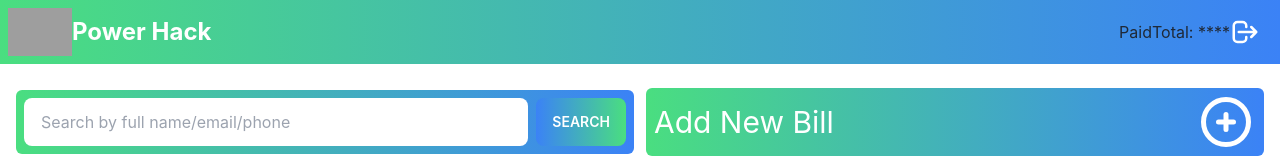
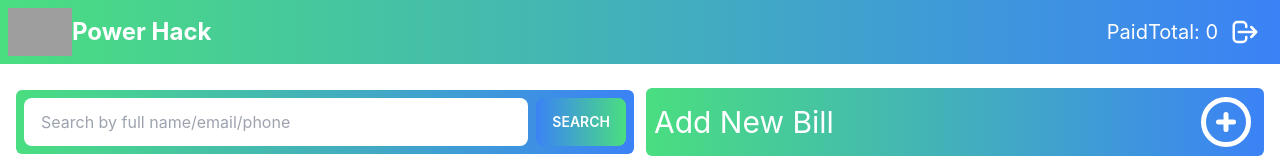
Before and after one commit to mahbubh0ssain/power-hack-client, a React (Create React App) app: page / in a window 1280 px wide. Shown: the top 160 px of the page. Built offline with nearby package versions, Linux system fonts and the light colour scheme; no server answers; sample sign-in values are in the browser's storage; grey boxes are pictures that could not be loaded.

Commit message:
total paid added

```diff
--- a/src/Components/Modal/addModal.js
+++ b/src/Components/Modal/addModal.js
@@ -1,5 +1,8 @@
+import { useContext } from "react";
 import axios from "axios";
+import { USER_CONTEXT } from "../../Context/AuthContext";
 const AddModal = ({ setModalOpen }) => {
+  const { setTotalPaid } = useContext(USER_CONTEXT);
   const handleSubmit = (e) => {
     e.preventDefault();
     const form = e.target;
@@ -8,6 +11,7 @@ const AddModal = ({ setModalOpen }) => {
     const number = form.number.value;
     const amount = form.amount.value;
     const billingInfo = { name, email, number, amount };
+    setTotalPaid((prev) => prev + amount);
     axios
       .post(`${process.env.REACT_APP_SERVER_URL}/add-billing`, billingInfo)
       .then((res) => {
--- a/src/Context/AuthContext.js
+++ b/src/Context/AuthContext.js
@@ -14,6 +14,7 @@ const AuthContext = ({ children }) => {
   const [count, setCount] = useState(0);
   const [currentPage, setCurrentPage] = useState(0);
   const [perPageData, setPerPageData] = useState(10);
+  const [totalPaid, setTotalPaid] = useState(0);
 
   useEffect(() => {
     axios
@@ -51,6 +52,8 @@ const AuthContext = ({ children }) => {
     currentPage,
     token,
     setToken,
+    totalPaid,
+    setTotalPaid,
   };
 
   return (
--- a/src/layout/Navbar.js
+++ b/src/layout/Navbar.js
@@ -1,9 +1,9 @@
-import React, { useContext } from "react";
+import { useContext } from "react";
 import { Link } from "react-router-dom";
 import { HiOutlineLogout } from "react-icons/hi";
 import { USER_CONTEXT } from "../Context/AuthContext";
 const Navbar = () => {
-  const { setToken, token } = useContext(USER_CONTEXT);
+  const { setToken, token, totalPaid } = useContext(USER_CONTEXT);
 
   const handleLogout = () => {
     setToken(localStorage.removeItem("access_token"));
@@ -28,7 +28,9 @@ const Navbar = () => {
           <ul className="flex items-center ">
             {token ? (
               <>
-                <p>PaidTotal: **** </p>
+                <p className="text-xl text-white mr-3">
+                  PaidTotal: {totalPaid}
+                </p>
                 {""}
                 <li onClick={handleLogout} className="mr-3 cursor-pointer">
                   <HiOutlineLogout className="text-3xl text-white" />
```
